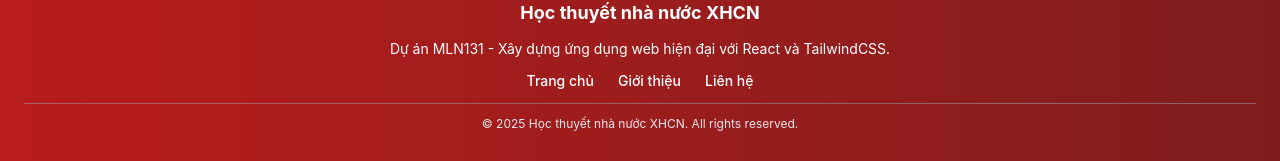
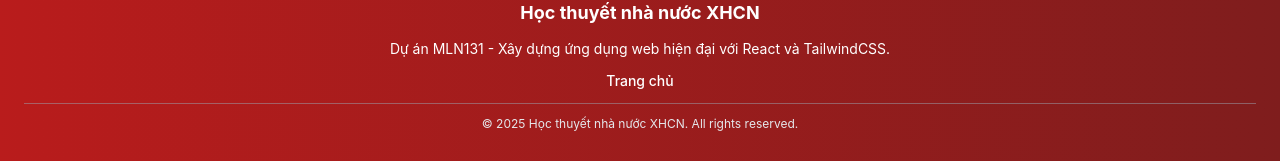
Before and after one commit to N-I-V-Z/mln131-project, a React (Vite) app: page / in a window 1280 px wide. Shown: the part 2544-2705 px from the top of the page. Built offline with nearby package versions, Linux system fonts and the light colour scheme.

Commit message:
Update Footer.jsx

```diff
--- a/src/components/layout/Footer.jsx
+++ b/src/components/layout/Footer.jsx
@@ -11,8 +11,6 @@ export default function Footer() {
 
           <div className="flex justify-center space-x-6 mt-4 text-sm font-medium">
             <a href="/" className="hover:underline">Trang chủ</a>
-            <a href="/about" className="hover:underline">Giới thiệu</a>
-            <a href="/contact" className="hover:underline">Liên hệ</a>
           </div>
 
           <hr className="my-4 border-gray-400 opacity-50" />
```
